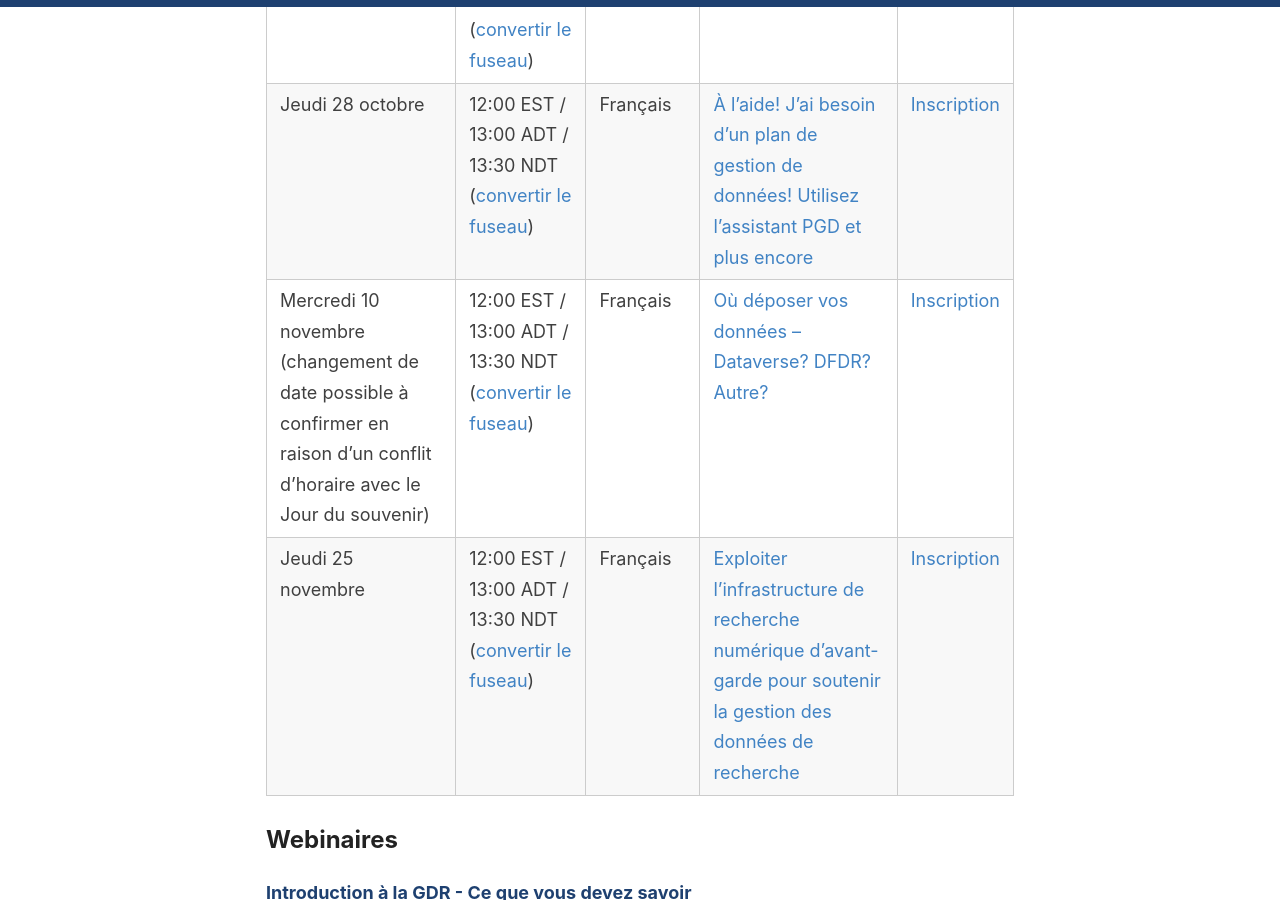
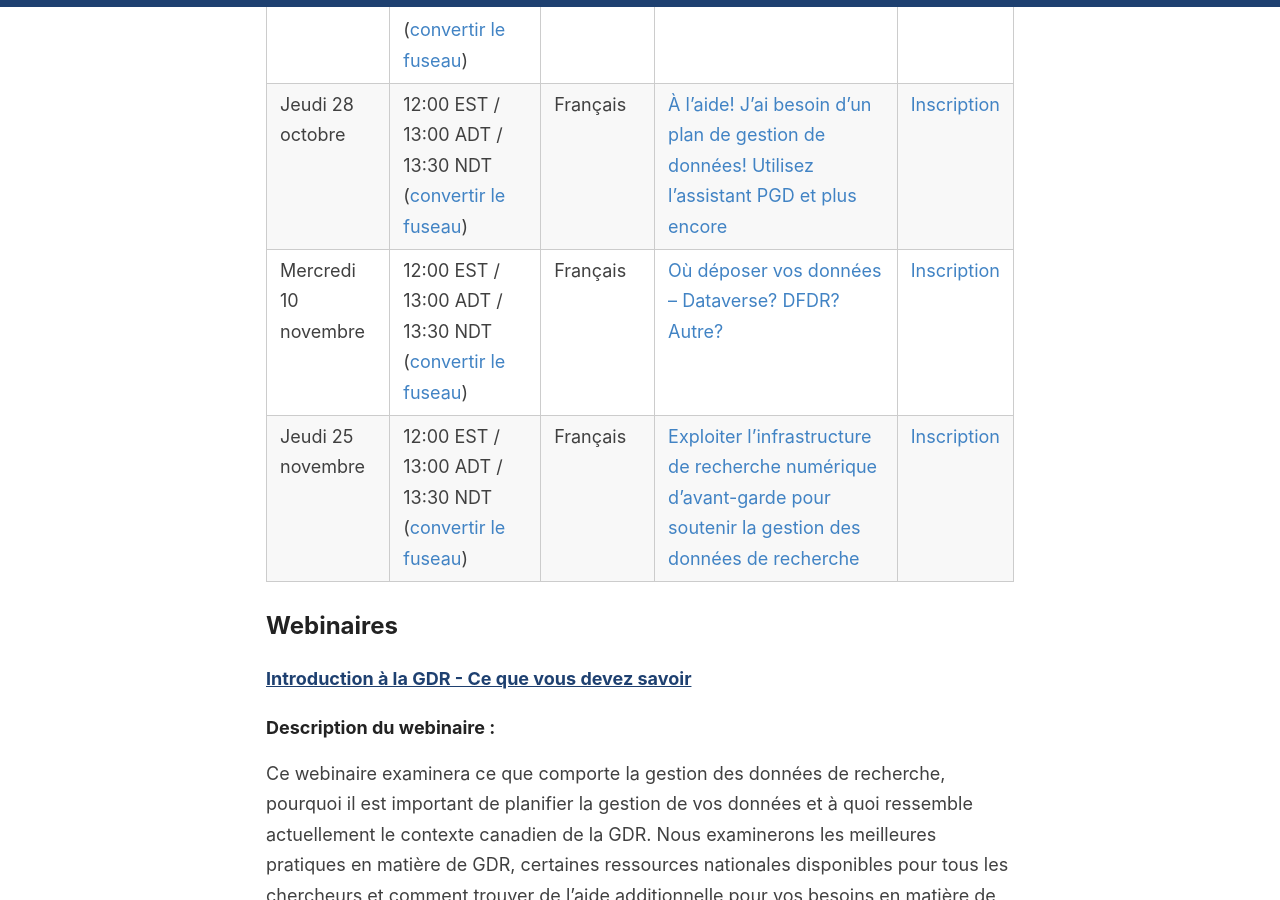
Before and after one commit to caul-dpsc/2021-rdm-series, a Jekyll site: the page built from _pages/index_fr.md, in a window 1280 px wide and 900 px high, scrolled down 1035 px. Built offline with Jekyll 4.4.1, drawn with Linux system fonts in a browser that asks for light colours.

Commit message:
Update index_fr.md

```diff
--- a/_pages/index_fr.md
+++ b/_pages/index_fr.md
@@ -13,7 +13,7 @@ permalink: /fr
 | ---- | ---- | -------- | ------- | -------- |
 | Jeudi 14 octobre | 12:00 EST / 13:00 ADT / 13:30 NDT ([convertir le fuseau](https://dateful.com/time-zone-converter?t=1pm&d=2021-10-14&tz2=Atlantic-Daylight-Time-ADT){:target="_blank"}) | Français | [Introduction à la GDR - Ce que vous devez savoir](#gdr) | [Inscription](https://stfx.libcal.com/language/change?lang=fr&url=https://stfx.libcal.com/calendar/caul/gdr){:target="_blank"} |
 | Jeudi 28 octobre |12:00 EST / 13:00 ADT / 13:30 NDT ([convertir le fuseau](https://dateful.com/time-zone-converter?t=1pm&d=2021-10-28&tz2=Atlantic-Daylight-Time-ADT){:target="_blank"}) | Français | [À l’aide! J’ai besoin d’un plan de gestion de données! Utilisez l'assistant PGD et plus encore](#dmp) | [Inscription](https://stfx.libcal.com/language/change?lang=fr&url=https://stfx.libcal.com/calendar/caul/aide){:target="_blank"} |
-| Mercredi 10 novembre (changement de date possible à confirmer en raison d'un conflit d’horaire avec le Jour du souvenir)| 12:00 EST / 13:00 ADT / 13:30 NDT ([convertir le fuseau](https://dateful.com/time-zone-converter?t=1pm&d=2021-11-11&tz2=Atlantic-Daylight-Time-ADT){:target="_blank"}) | Français | [Où déposer vos données – Dataverse? DFDR? Autre?](#dataverse) | [Inscription](https://stfx.libcal.com/language/change?lang=fr&url=https://stfx.libcal.com/calendar/caul/dataverse2){:target="_blank"} |
+| Mercredi 10 novembre | 12:00 EST / 13:00 ADT / 13:30 NDT ([convertir le fuseau](https://dateful.com/time-zone-converter?t=1pm&d=2021-11-11&tz2=Atlantic-Daylight-Time-ADT){:target="_blank"}) | Français | [Où déposer vos données – Dataverse? DFDR? Autre?](#dataverse) | [Inscription](https://stfx.libcal.com/language/change?lang=fr&url=https://stfx.libcal.com/calendar/caul/dataverse2){:target="_blank"} |
 | Jeudi 25 novembre | 12:00 EST / 13:00 ADT / 13:30 NDT ([convertir le fuseau](https://dateful.com/time-zone-converter?t=12pm&d=2021-11-25&tz2=Atlantic-Standard-Time-AST){:target="_blank"}) | Français | [Exploiter l’infrastructure de recherche numérique d'avant-garde pour soutenir la gestion des données de recherche](#cc) | [Inscription](https://stfx.libcal.com/language/change?lang=fr&url=https://stfx.libcal.com/calendar/caul/acenet2){:target="_blank"} |
 
 ## Webinaires
```
